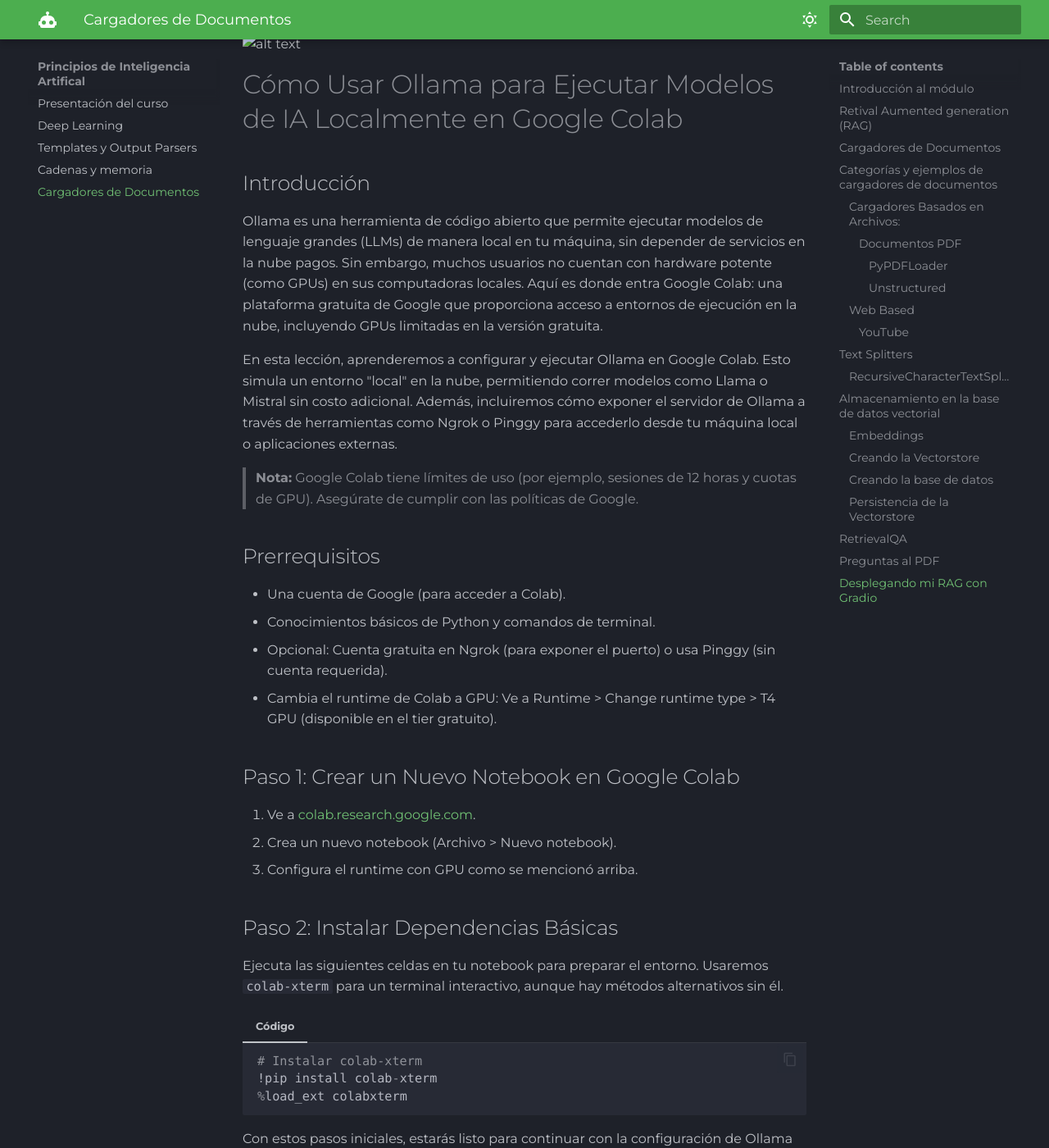
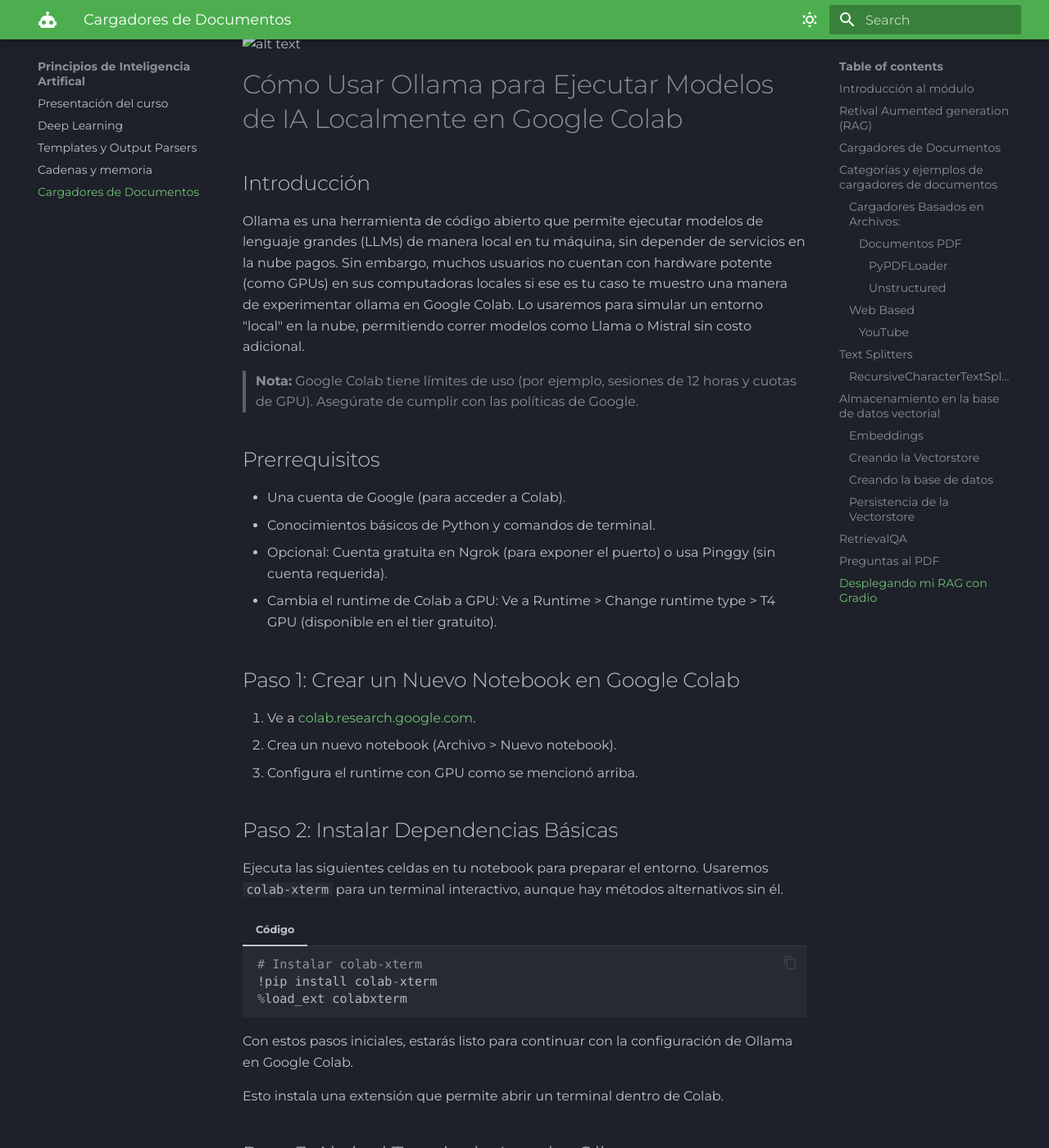
Before and after one commit to introSoft-iud/Principios_de_IA_repo, an MkDocs documentation site: the page built from docs/Unidad3/modulo3.md, in a window 1280 px wide and 1400 px high, scrolled down 23281 px. Shown: the whole window at 82% size. Built offline with MkDocs 1.6.1 and Material for MkDocs 9.7.7, drawn with Linux system fonts in a browser that asks for light colours; some web fonts are replaced; some of the changed text lies outside the part shown.

Commit message:
agrago merge

````diff
--- a/docs/Unidad3/modulo3.md
+++ b/docs/Unidad3/modulo3.md
@@ -1025,9 +1025,7 @@
 
 ## Introducción
 
-Ollama es una herramienta de código abierto que permite ejecutar modelos de lenguaje grandes (LLMs) de manera local en tu máquina, sin depender de servicios en la nube pagos. Sin embargo, muchos usuarios no cuentan con hardware potente (como GPUs) en sus computadoras locales. Aquí es donde entra Google Colab: una plataforma gratuita de Google que proporciona acceso a entornos de ejecución en la nube, incluyendo GPUs limitadas en la versión gratuita.
-
-En esta lección, aprenderemos a configurar y ejecutar Ollama en Google Colab. Esto simula un entorno "local" en la nube, permitiendo correr modelos como Llama o Mistral sin costo adicional. Además, incluiremos cómo exponer el servidor de Ollama a través de herramientas como Ngrok o Pinggy para accederlo desde tu máquina local o aplicaciones externas.
+Ollama es una herramienta de código abierto que permite ejecutar modelos de lenguaje grandes (LLMs) de manera local en tu máquina, sin depender de servicios en la nube pagos. Sin embargo, muchos usuarios no cuentan con hardware potente (como GPUs) en sus computadoras locales si ese es tu caso te muestro una manera de experimentar ollama en Google Colab. Lo usaremos para  simular un entorno "local" en la nube, permitiendo correr modelos como Llama o Mistral sin costo adicional.
 
 > **Nota:** Google Colab tiene límites de uso (por ejemplo, sesiones de 12 horas y cuotas de GPU). Asegúrate de cumplir con las políticas de Google.
 
@@ -1056,6 +1054,48 @@
     ```
 
 Con estos pasos iniciales, estarás listo para continuar con la configuración de Ollama en Google Colab.
+
+
+Esto instala una extensión que permite abrir un terminal dentro de Colab.
+
+## Paso 3: Abrir el Terminal y Instalar Ollama
+
+Ejecuta esta celda para abrir un terminal:
+
+```python
+%xterm
+```
+
+Dentro del terminal que se abre, ejecuta los siguientes comandos uno por uno:
+
+```bash
+curl -fsSL https://ollama.com/install.sh | sh
+```
+
+Esto descarga e instala Ollama automáticamente.
+
+Luego, inicia el servidor de Ollama en segundo plano:
+
+```bash
+ollama serve &
+```
+
+## Paso 4: Descargar y Ejecutar un Modelo
+
+Aún en el terminal, descarga un modelo ligero (por ejemplo, Llama 3.2 de 3B parámetros para evitar límites de memoria):
+
+```bash
+ollama pull llama3.2
+```
+
+Para probarlo directamente en el terminal:
+
+```bash
+ollama run llama3.2
+```
+
+Escribe un prompt como "Hola, ¿qué es Ollama?" y presiona Enter. Ollama responderá usando el modelo.
+
 
 
 
````
